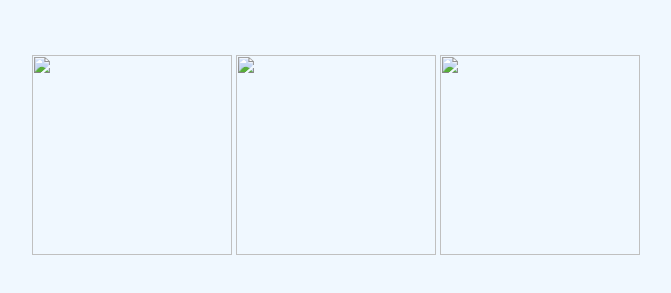
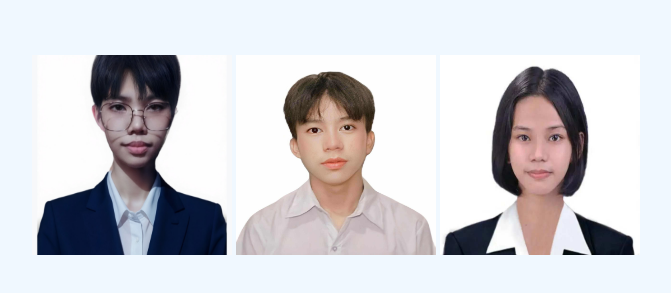
Before and after one commit to citron-kathleen/Vanguard-Activities, a plain HTML site: page Activity_Student/bottom.html in a window 1280 px wide. Shown: the part 141-434 px from the top of the page, without its empty margins (304-975 px from the left). Drawn offline with Linux system fonts and the light colour scheme.

Commit message:
Add bottom html.

```diff
--- a/Activity_Student/bottom.html
+++ b/Activity_Student/bottom.html
@@ -8,9 +8,9 @@
             <h1> Meet the Members</h1>
             <br></br>
     <center>
-        <img src="rizalpark.jpg"  height=200 width=200>
-        <img src="boracay.jpg"  height=200 width=200>
-        <img src="fortsantiago.jpg"  height=200 width=200>
+        <img src="citron.jpg"  height=200 width=200>
+        <img src="nolluda.jpg"  height=200 width=200>
+        <img src="quiambao.jpg"  height=200 width=200>
         </center>
     </center>
     </head>
```
